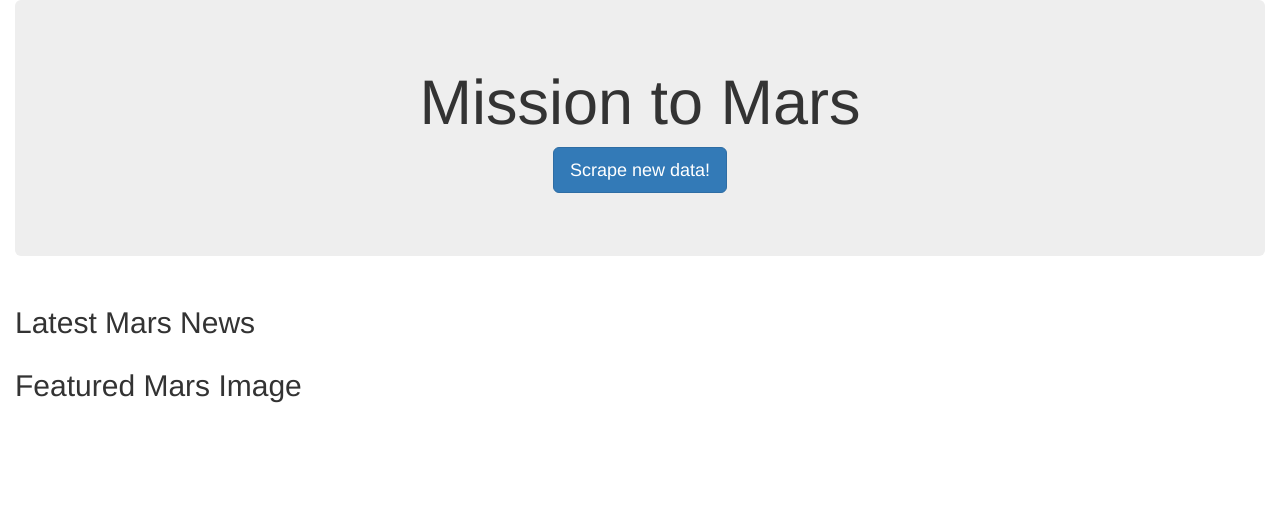
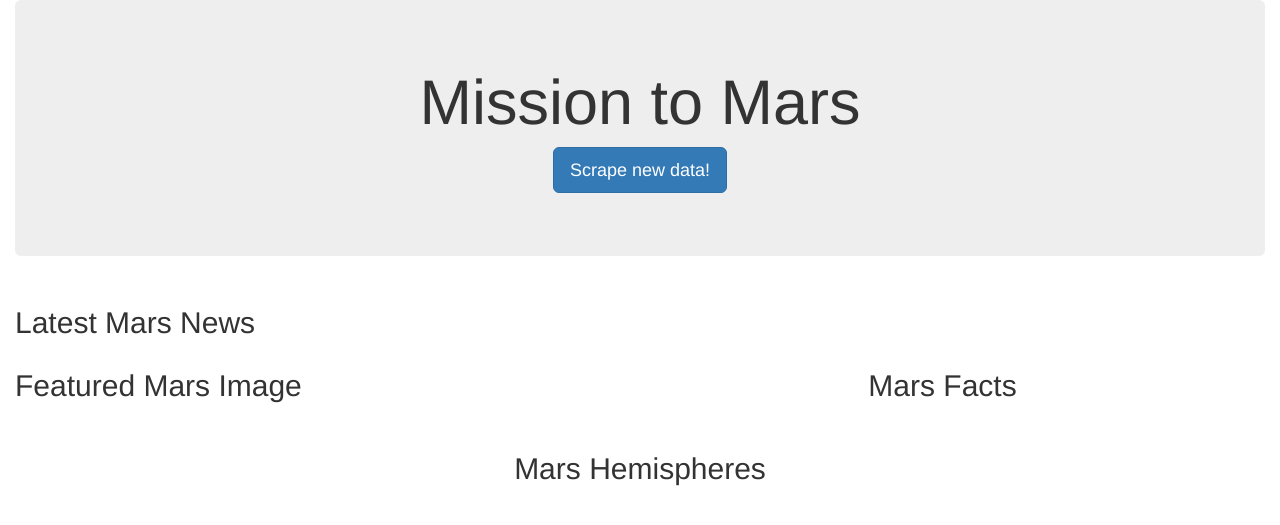
Before and after one commit to Rctho/web-scraping-challenge, a Flask app: page / in a window 1280 px wide. Shown: the top 525 px of the page. Run offline with Flask 2, Linux system fonts and the light colour scheme; data that the repository does not hold is empty; some libraries are stand-ins or nearby versions.

Commit message:
final edits

```diff
--- a/templates/index.html
+++ b/templates/index.html
@@ -15,6 +15,7 @@
       <h1>Mission to Mars</h1>
       <p><a class="btn btn-primary btn-lg" href="/scrape" role="button">Scrape new data!</a></p>
     </div>
+
     <div class="row" id="mars_news">
         <div class="col-md-12">
             <h2>Latest Mars News</h2>
@@ -23,12 +24,36 @@
         </div>
     </div>
 
-    <div class="row" id="mars_featured_image">
-        <div class="col-md-12">
+    <div class="row">
+        <div class="col-md-8" id="mars_featured_image">
             <h2>Featured Mars Image</h2>
             <img src="{{ mars_data.featured_image }}">
         </div>
+
+
+        <div class="col-md-4" id="mars_data_table">
+            <h2>Mars Facts</h2>
+            <table>{{ mars_data.Mars_facts_table|safe }}</table>
+        </div>
     </div>
+
+    <div class="row" id="mars_hemispheres">
+        <h2 style= "text-align: center;">Mars Hemispheres</h2>
+            <div class="col-md-12">
+                <div class="row"></div>
+                    {% for item in mars_data.hemispheres %}
+                    <div class="col-md-3">
+                        <div class="card text-white bg-black">
+                            <img class="card-img-top" src="{{item.img_url}}" />
+                            <div class="card-body">
+                                <p class="card-text">{{ item.title }}</p>
+                            </div>
+                        </div>
+                    </div>
+                    {% endfor %}
+                </div>
+            </div>
+  </div>
 
 
   </div>
```
Also changed, not shown: Screen Shot 1.png (added), Screen Shot 2.png (added), 3 other files.
